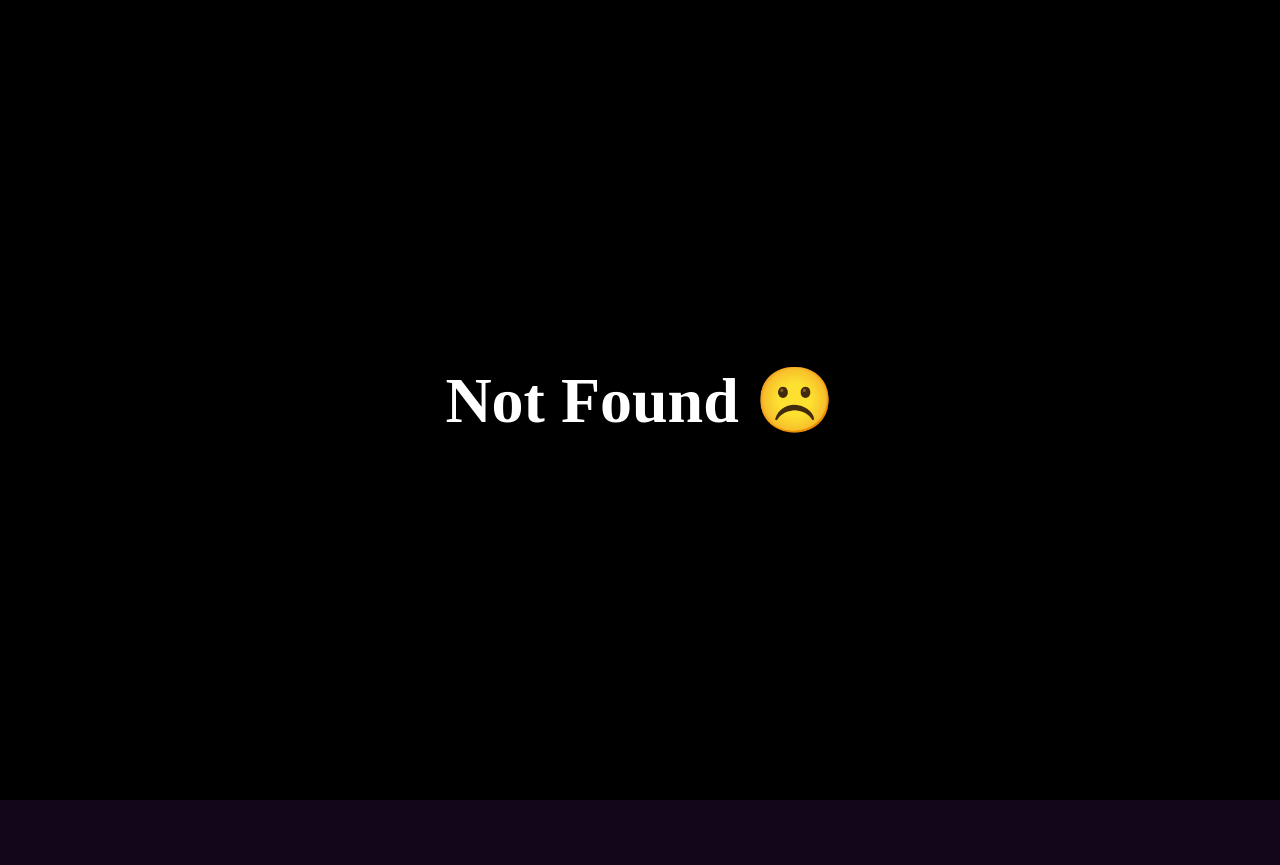
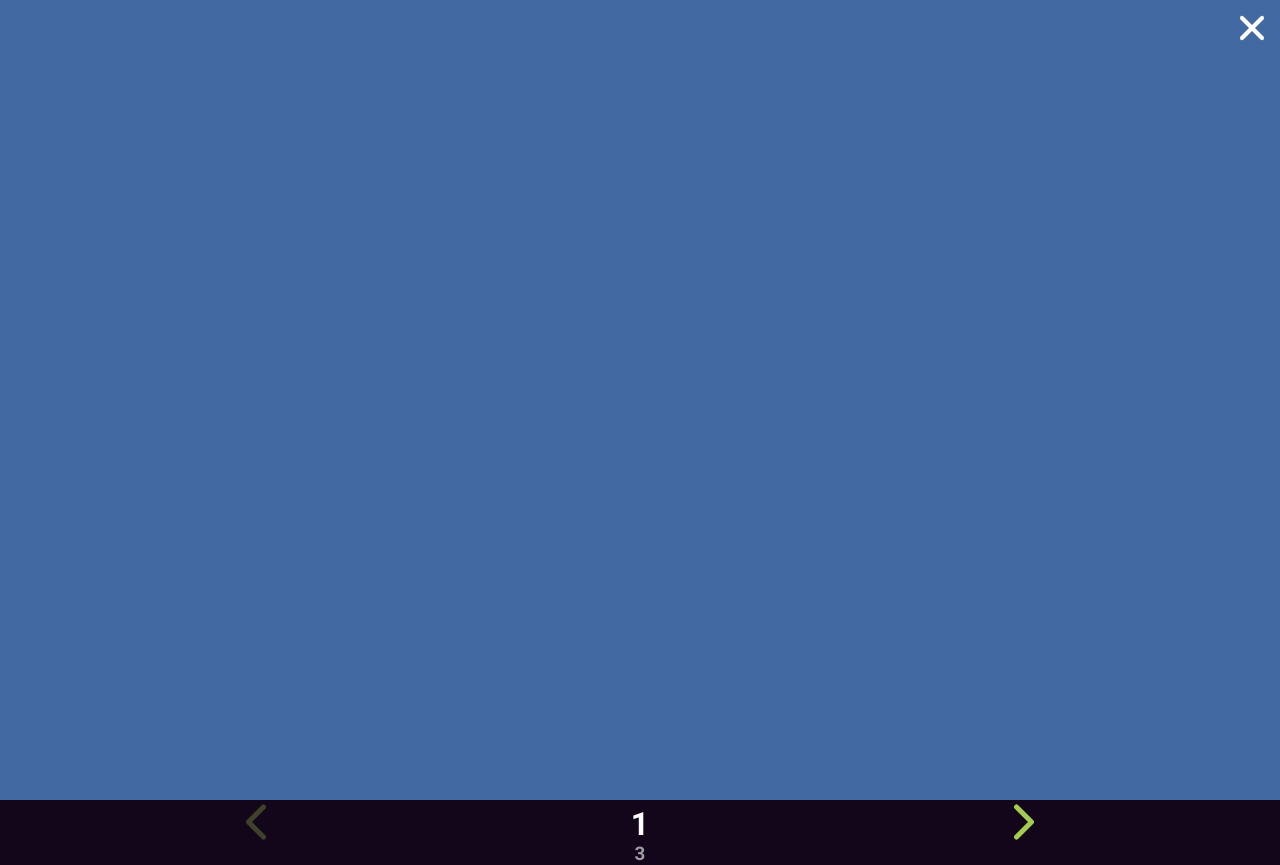
Before and after one commit to AAzarinvarG/tv-channel, a React (Vite) app: page /archivePage/archivePosts/archive in a window 1280 px wide. Before the commit this address had no page. Before the commit the page ends 800 px from the top, so only its background shows below. Built offline with nearby package versions, Linux system fonts and the light colour scheme.

Commit message:
Add routing for archive pages and Adding Archive component

```diff
--- a/src/App.jsx
+++ b/src/App.jsx
@@ -9,6 +9,7 @@ import LivePage from "./pages/LivePage";
 import ProgramsPage from "./pages/ProgramsPage";
 import CooperateWithUsPage from "./pages/CooperateWithUsPage";
 import ArchivePostsPage from "./pages/ArchivePostsPage";
+import Archive from "./components/forArchivePostsPage/Archive";
 
 function App() {
   return (
@@ -18,8 +19,13 @@ function App() {
           <Routes>
             <Route index element={<HomePage />} />
             <Route path="live" element={<LivePage />} />
-            <Route path="archive" element={<ArchivePage />} />
-            <Route path="archivePosts" element={<ArchivePostsPage />} />
+            <Route path="archivePage" element={<ArchivePage />} />
+            <Route path="/archivePage/archivePosts" element={<ArchivePostsPage />}>
+              <Route //child
+                path="/archivePage/archivePosts/archive"
+                element={<Archive />}
+              />
+            </Route>
             <Route path="programs" element={<ProgramsPage />} />
             <Route path="cooperatewithus" element={<CooperateWithUsPage />} />
             <Route path="*" element={<Notfound />} />
--- a/src/components/Menu.jsx
+++ b/src/components/Menu.jsx
@@ -68,7 +68,7 @@ export default function Menu() {
           className={styles.pageLink}
           onClick={() => {
             setMenuStatus(false);
-            navigate("/archive");
+            navigate("/archivePage");
           }}
         >
           <svg
--- a/src/components/forArchivePage/ArchiveTitleAndBtn.jsx
+++ b/src/components/forArchivePage/ArchiveTitleAndBtn.jsx
@@ -7,7 +7,7 @@ export default function ArchiveTitleAndBtn({ title }) {
   return (
     <div className={styles.archiveTitleAndBtn}>
       <h3> {title} </h3>
-      <button onClick={() => navigate("/archivePosts")}> See more </button>
+      <button onClick={() => navigate("/archivePage/archivePosts")}> See more </button>
     </div>
   );
 }
--- /dev/null
+++ b/src/components/forArchivePostsPage/Archive.jsx
@@ -0,0 +1,27 @@
+import styles from "./Archive.module.css";
+
+import { useNavigate } from "react-router-dom";
+
+export default function Archive() {
+  const navigate = useNavigate();
+
+  return (
+    <div className={styles.header}>
+      <svg
+        xmlns="http://www.w3.org/2000/svg"
+        fill="none"
+        viewBox="0 0 24 24"
+        stroke-width="2.5"
+        stroke="currentColor"
+        class="size-6"
+        onClick={() => navigate("/archivePage/archivePosts")}
+      >
+        <path
+          stroke-linecap="round"
+          stroke-linejoin="round"
+          d="M6 18 18 6M6 6l12 12"
+        />
+      </svg>
+    </div>
+  );
+}
--- /dev/null
+++ b/src/components/forArchivePostsPage/Archive.module.css
@@ -0,0 +1,16 @@
+.header {
+    position: absolute;
+    width: 100%;
+    height: 100%;
+    background-color: rgb(67, 105, 163);
+    z-index: 10;
+}
+
+.header svg {
+    color: white;
+    width: 2.5rem;
+    position: fixed;
+    right: 0.5rem;
+    top: 0.5rem;
+    cursor: pointer;
+}
--- a/src/pages/ArchivePostsPage.jsx
+++ b/src/pages/ArchivePostsPage.jsx
@@ -5,6 +5,7 @@ import ArchivePostsTitle from "../components/forArchivePostsPage/ArchivePostsTit
 import { Swiper, SwiperSlide } from "swiper/react";
 import { useEffect, useReducer } from "react";
 import { UseContext } from "../../context/contextONE";
+import { Outlet, useNavigate } from "react-router-dom";
 
 const initialState = {
   array1: [],
@@ -33,6 +34,8 @@ function reducer(state, action) {
 }
 
 export default function ArchivePostsPage() {
+  const navigate = useNavigate();
+
   const [
     { array1, array2, array3, array4, totalNumberPages, pageNumber },
     dispatch,
@@ -794,6 +797,7 @@ export default function ArchivePostsPage() {
 
   return (
     <>
+      <Outlet />
       <Navbar />
       <div className={styles.archivePostsPage}>
         <ArchivePostsTitle />
@@ -805,7 +809,10 @@ export default function ArchivePostsPage() {
             className="mySwiper archivePostsSwiper"
           >
             {array1.map((item) => (
-              <SwiperSlide key={item.id}>
+              <SwiperSlide
+                key={item.id}
+                onClick={() => navigate("/archivePage/archivePosts/archive")}
+              >
                 <div className={styles.archivePost}>
                   <div
                     className={styles.imgHeader}
@@ -839,7 +846,10 @@ export default function ArchivePostsPage() {
               className="mySwiper archivePostsSwiper"
             >
               {array2.map((item) => (
-                <SwiperSlide key={item.id}>
+                <SwiperSlide
+                  key={item.id}
+                  onClick={() => navigate("/archivePage/archivePosts/archive")}
+                >
                   <div className={styles.archivePost}>
                     <div
                       className={styles.imgHeader}
@@ -874,7 +884,10 @@ export default function ArchivePostsPage() {
               className="mySwiper archivePostsSwiper"
             >
               {array3.map((item) => (
-                <SwiperSlide key={item.id}>
+                <SwiperSlide
+                  key={item.id}
+                  onClick={() => navigate("/archivePage/archivePosts/archive")}
+                >
                   <div className={styles.archivePost}>
                     <div
                       className={styles.imgHeader}
@@ -909,7 +922,10 @@ export default function ArchivePostsPage() {
               className="mySwiper archivePostsSwiper"
             >
               {array4.map((item) => (
-                <SwiperSlide key={item.id}>
+                <SwiperSlide
+                  key={item.id}
+                  onClick={() => navigate("/archivePage/archivePosts/archive")}
+                >
                   <div className={styles.archivePost}>
                     <div
                       className={styles.imgHeader}
```
